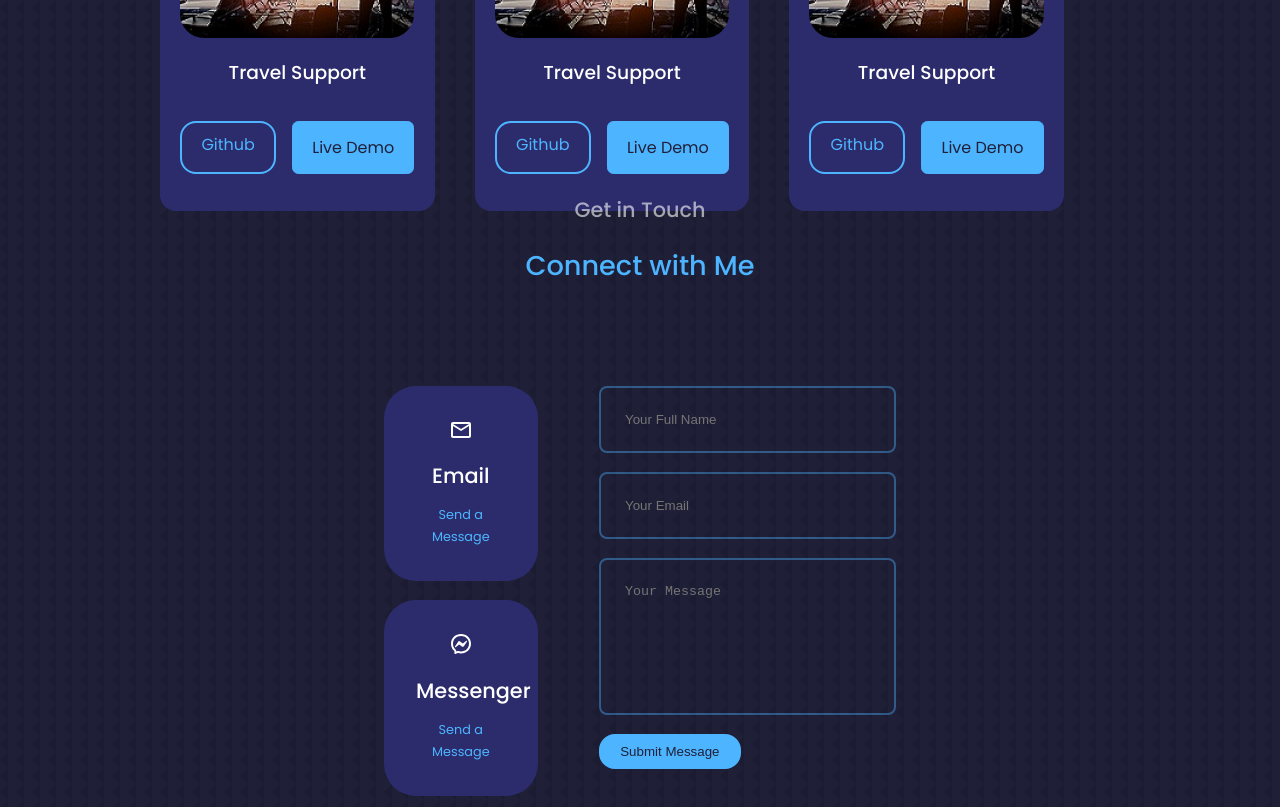
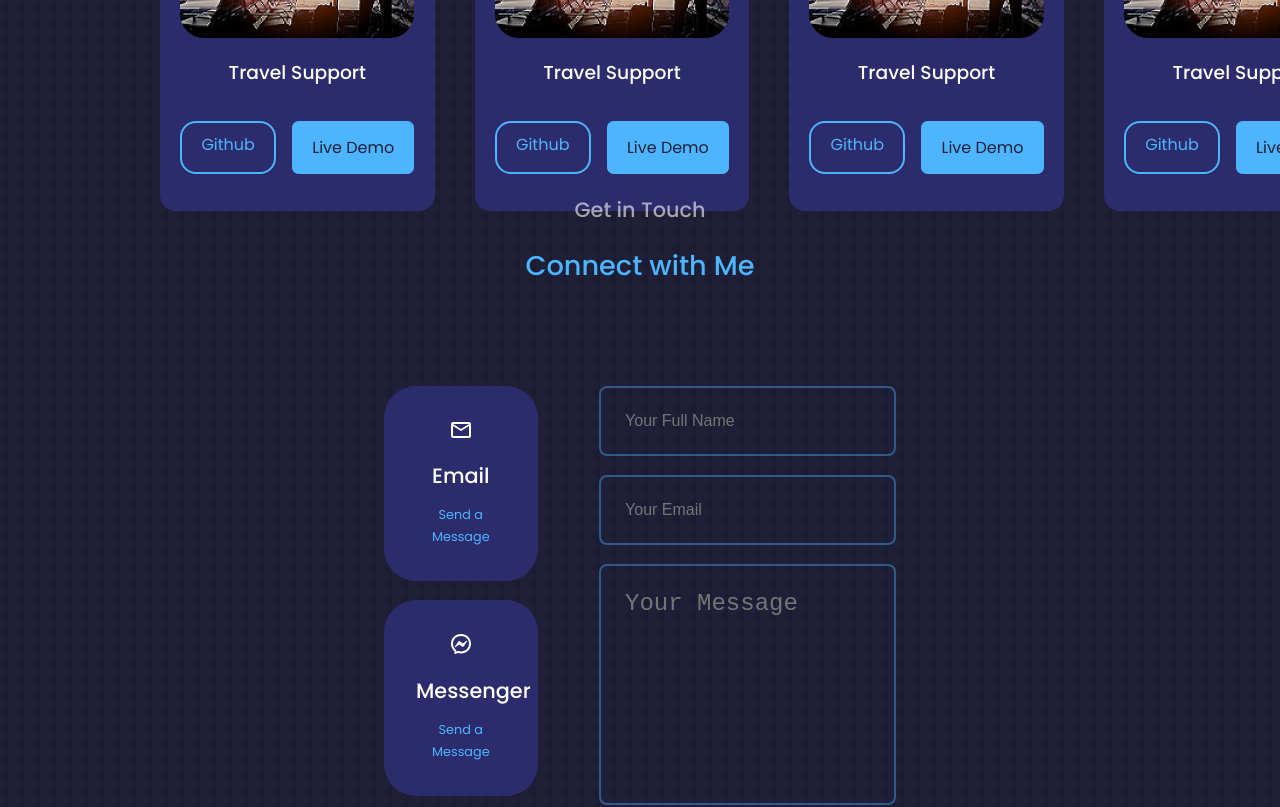
Before and after one commit to jihoonswdev/JihoonJPark, a React (Create React App) app: page / in a window 1280 px wide. Shown: the part 3520-4327 px from the top of the page. Built offline with nearby package versions, Linux system fonts and the light colour scheme.

Commit message:
finishing up

```diff
--- a/src/components/contact/Contact.jsx
+++ b/src/components/contact/Contact.jsx
@@ -66,10 +66,10 @@ function Contact() {
         </div>
         {/* End of Contact Options */}
         <form ref={form} onSubmit={sendEmail}>
-          <input type="text" name='name' placeholder='Your Full Name' required />
-          <input type="email" name='email' placeholder='Your Email' required />
-          <textarea name="message" rows="7" placeholder='Your Message' required ></textarea>
-          <button type='submit' className='btns btn-primary' required>Submit Message</button>
+          <input type="text" name='name' className='fontsize' placeholder='Your Full Name' required />
+          <input type="email" name='email' className='fontsize' placeholder='Your Email' required />
+          <textarea name="message" rows="7" className='message' placeholder='Your Message' required ></textarea>
+          <button type='submit' className='contactbtns btn-primary' required>Submit Message</button>
           <div className= "row"> {result ? <Result /> : null}</div>
         </form>
       </div>
--- a/src/components/contact/contact.css
+++ b/src/components/contact/contact.css
@@ -64,14 +64,36 @@ textarea {
     transition: all .2s ease;
 }
 
-/* .h3 {
-    font-size: 1.6rem;
+.contactbtns {
+    width: max-content;
+    display: inline-block;
+    color: var(--color-primary);
+    padding: .5rem 1.2rem;
+    border-radius: 1rem;
+    cursor: pointer;
+    border: 2px solid var(--color-primary);
+    transition: var(--transition);
+    font-size: 2rem;
 }
 
-.h2,
-.h5 {
-    font-size: 1.7rem;
-} */
+.fontsize {
+    font-size: 1rem;
+}
+
+.message {
+    font-size: 1.5rem;
+}
+
+.btn-primary {
+    background: var(--color-primary);
+    color: var(--color-bg);
+}
+
+.contactbtns:hover {
+    background: var(--color-white);
+    color: var(--color-bg);
+    border-color: transparent;
+}
 
 .h2 {
     font-size: 1.7rem;
--- a/src/components/portfolio/Portfolio.jsx
+++ b/src/components/portfolio/Portfolio.jsx
@@ -47,6 +47,13 @@ const data = [
   },
   {
     id:7,
+    image: project1,
+    title: 'Travel Support',
+    github: 'https://github.com/ccardinale98/travel-support',
+    demo: 'https://ccardinale98.github.io/travel-support/'
+  },
+  {
+    id:8,
     image: project1,
     title: 'Travel Support',
     github: 'https://github.com/ccardinale98/travel-support',
```
